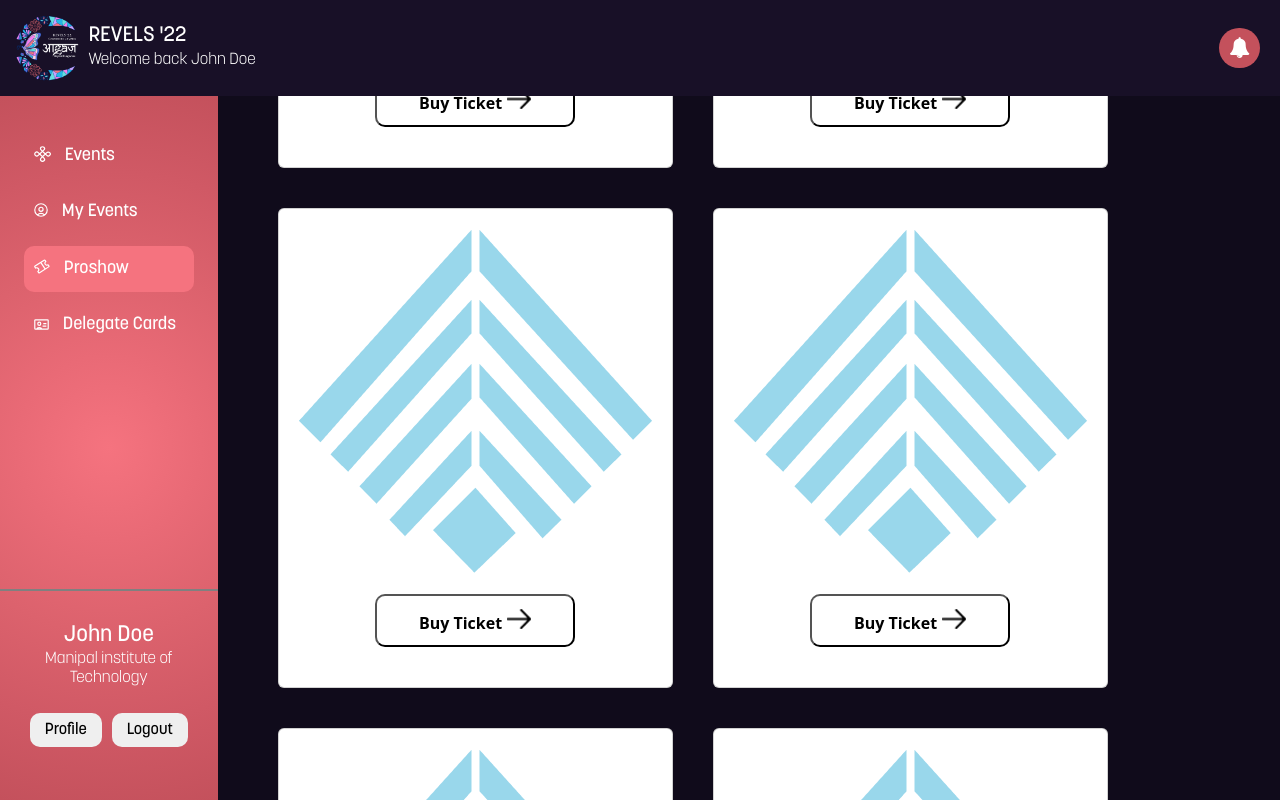
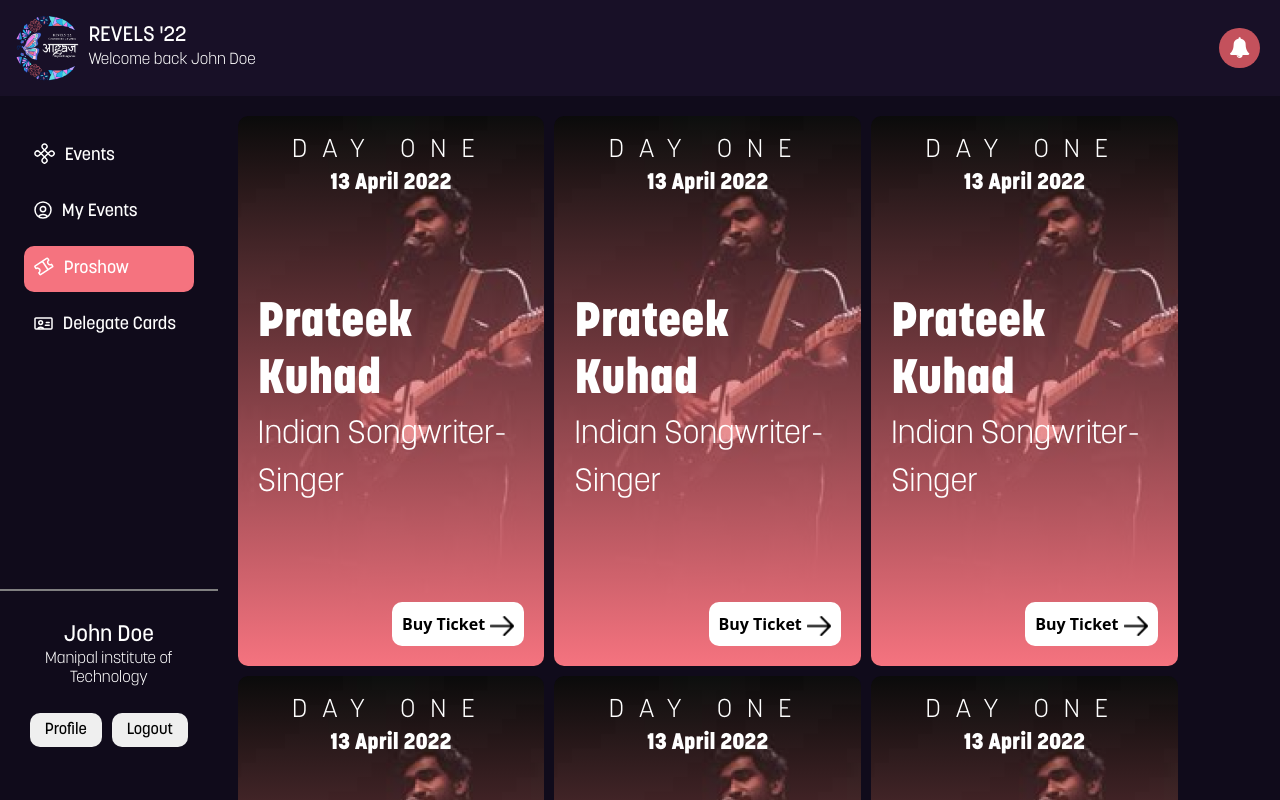
Before and after one commit to abhijeetaman007/Revels-Dashboard, a React (Create React App) app in the folder client/: page /dashboard/proshow in a window 1280 px wide. Built offline with nearby package versions, Linux system fonts and the light colour scheme; no server answers.

Commit message:
modified proshow cards and updated other pages/components

```diff
--- a/client/src/components/EventCard/EventCard.scss
+++ b/client/src/components/EventCard/EventCard.scss
@@ -1,8 +1,7 @@
 $event-card-background: #C6A3FF;
 
 .event-card-wrapper {
-    min-width: calc(83%/2.6);
-    max-width: calc(83%/2.6);
+    width: calc(83%/2.6);
     height: fit-content;
     padding: 25px;
     background-color: $event-card-background;
--- /dev/null
+++ b/client/src/components/ProshowCard/ProshowCard.js
@@ -0,0 +1,31 @@
+import React from "react";
+import "./ProshowCard.scss";
+import ArrowVector from '../../assets/right-arrow.png';
+
+const ProshowCard = () => {
+    return (
+        <div className="proshow-card">
+            <div className="image-wrapper">
+                <div className="gradient">
+                    <div className="proshow-card-header">
+                        <h6 className="font-light">DAY ONE</h6>
+                        <p className="font-heavy">13 April 2022</p>
+                    </div>
+                    <div className="artist-name">
+                        <h2 className="font-heavy">Prateek Kuhad</h2>
+                        <p className="font-light">Indian Songwriter-Singer</p>
+                    </div>
+                    <button>
+                      Buy Ticket
+                      <img
+                        style={{ height: '20px', marginLeft: '5px', marginTop: '3px' }}
+                        src={ArrowVector}
+                      ></img>
+                    </button>
+                </div>
+            </div>
+        </div>
+    )
+}
+
+export default ProshowCard
--- /dev/null
+++ b/client/src/components/ProshowCard/ProshowCard.scss
@@ -0,0 +1,68 @@
+.proshow-card {
+    width: 30%;
+    height: 550px;
+    border-radius: 10px;
+    .image-wrapper {
+        border-radius: 10px;
+        background-image: url("./../../assets/Kuhad.png");
+        height: 100%;
+        width: 100%;
+        .gradient {
+            display: flex;
+            flex-flow: column;
+            align-items: center;
+            justify-content: center;
+            border-radius: 10px;
+            height: 100%;
+            padding: 20px;
+            background: linear-gradient(180deg, rgba(245, 115, 127, 0.08) 0.01%, rgba(0, 0, 0, 0.01) 0.02%, #F5737F 100%);
+            .proshow-card-header {
+                color: white;
+                text-align: center;
+                h6 {
+                    letter-spacing: 15px;
+                    font-size: 1.6rem;
+                }
+                p {
+                    font-size: 1.4rem;
+                }
+            }
+            .artist-name {
+                flex-grow: 1;
+                display: flex;
+                flex-flow: column;
+                align-items: center;
+                justify-content: center;
+                color: white;
+                h2 {
+                    font-size: 3rem;
+                    margin: 0;
+                }
+                p {
+                    margin: 0;
+                    font-size: 2rem;
+                }
+            }
+            button {
+                border: 0;
+                background-color: white;
+                color: black;
+                display: flex;
+                align-self: flex-end;
+                align-items: center;
+                padding: 10px;
+                border-radius: 10px;
+                font-weight: bold;
+            }
+        }
+    }
+    &:hover {
+        border: 3px solid white;
+    }
+}
+
+@media only screen and (max-width: 800px) {
+    .proshow-card {
+        width: 100%;
+    }
+}
--- a/client/src/context/AuthContext.js
+++ b/client/src/context/AuthContext.js
@@ -47,9 +47,8 @@
         password,
         mobileNumber,
         registrationNumber,
-    branch,
+        course,
         college,
-    course,
         state,
         isMahe
     ) => {
@@ -60,7 +59,7 @@
         password,
         mobileNumber,
         registrationNumber,
-        branch,
+        course,
         college,
         course,
         state,
--- a/client/src/pages/AuthPages/Auth.css
+++ b/client/src/pages/AuthPages/Auth.css
@@ -9,8 +9,9 @@
 }
 .login-area {
     background-color: #F7F2FF;
-    height: 100vh;
+    min-height: fit-content;
     width: 100%;
+    overflow-y: scroll;
 }
 .hello-box {
     height: 400px;
--- a/client/src/pages/Layout/Layout.scss
+++ b/client/src/pages/Layout/Layout.scss
@@ -109,8 +109,7 @@
             left: 17%;
             top: 12vh;
             padding: 20px;
-            display: flex;
-            // flex-wrap: wrap;
+            flex-wrap: wrap;
             gap: 10px;
             overflow-y: scroll;
             .aagaz-wrapper {
@@ -158,7 +157,6 @@
             .content-area {
                 left: 0;
                 width: 100%;
-                height: fit-content;
                 flex-direction: column;
             }
         }
--- a/client/src/pages/MyEvents/MyEvents.js
+++ b/client/src/pages/MyEvents/MyEvents.js
@@ -1,10 +1,40 @@
-import React from "react"
-import Layout from "../Layout/Layout"
+import React, { useEffect, useState } from "react"
+import Layout from "../Layout/Layout";
+import axios from "axios";
+import EventCard from "./../../components/EventCard/EventCard";
+import { TOKEN_ID } from "../../utils/constants";
 
 const MyEvents = () => {
+
+    const token = localStorage.getItem(TOKEN_ID);
+    const [events, setEvents] = useState([])
+    useEffect(() => {
+        const getRegEvents = async () => {
+            try {
+                const res
+                    = await axios.get(
+                        "/api/user/event/getevents", {
+                            headers: {
+                                authorization: token
+                            },
+                        }
+                    );
+                setEvents(res.data.data)
+            } catch (error) {
+                console.log(error)
+            }
+        }
+        // getRegEvents();
+    }, [])
     return (
         <Layout activeTab="my-events">
-            My Events
+            {
+                events.map((eventData, index) => {
+                    return (
+                        <EventCard />
+                    )
+                })
+            }
         </Layout>
     )
 }
--- a/client/src/pages/ProfilePage/Profile.js
+++ b/client/src/pages/ProfilePage/Profile.js
@@ -18,10 +18,10 @@
         <i className="fa fa-bell "></i>
       </nav>
       <div className="dash-wrapper">
-        <div className="sidebar">
+        <div className="profile-sidebar">
           <img src={logoWhite} />
         </div>
-        <div className="content-area">
+        <div className="profile-content-area">
         <p className="back-btn">
             <i class="fa fa-angle-left fa-2x"></i> Back to Dashboard
           </p>
--- a/client/src/pages/ProfilePage/Profile.scss
+++ b/client/src/pages/ProfilePage/Profile.scss
@@ -17,7 +17,7 @@
     height: 88vh;
     display: flex;
 
-    .sidebar {
+    .profile-sidebar {
       width: 17%;
       background-image: radial-gradient(
         circle,
@@ -33,7 +33,7 @@
         width: 80%;
       }
     }
-    .content-area {
+    .profile-content-area {
       color: $text-color;
       .back-btn {
         color: white;
@@ -109,7 +109,6 @@
           }
         }
         .drivelink {
-
           input {
             color: white;
             background-color: rgba(81, 109, 216, 0.26);
--- a/client/src/pages/Proshow/Proshow.js
+++ b/client/src/pages/Proshow/Proshow.js
@@ -1,83 +1,19 @@
 import React from 'react';
 import Layout from '../Layout/Layout';
-import ArrowVector from '../../assets/right-arrow.png';
-import imgg from '../../assets/blue.png';
+import ProshowCard from '../../components/ProshowCard/ProshowCard';
 const Proshow = () => {
   return (
     <Layout activeTab="proshow">
       <div className="proshow">
-        <div className="card">
-          <img src={imgg}></img>
-          <center>
-            <button>
-              Buy Ticket
-              <img
-                style={{ height: '20px', marginLeft: '5px', marginTop: '3px' }}
-                src={ArrowVector}
-              ></img>
-            </button>
-          </center>
-        </div>
-        <div className="card">
-          <img src={imgg}></img>
-          <center>
-            <button>
-              Buy Ticket
-              <img
-                style={{ height: '20px', marginLeft: '5px', marginTop: '3px' }}
-                src={ArrowVector}
-              ></img>
-            </button>
-          </center>
-        </div>
-        <div className="card">
-          <img src={imgg}></img>
-          <center>
-            <button>
-              Buy Ticket
-              <img
-                style={{ height: '20px', marginLeft: '5px', marginTop: '3px' }}
-                src={ArrowVector}
-              ></img>
-            </button>
-          </center>
-        </div>
-        <div className="card">
-          <img src={imgg}></img>
-          <center>
-            <button>
-              Buy Ticket
-              <img
-                style={{ height: '20px', marginLeft: '5px', marginTop: '3px' }}
-                src={ArrowVector}
-              ></img>
-            </button>
-          </center>
-        </div>
-        <div className="card">
-          <img src={imgg}></img>
-          <center>
-            <button>
-              Buy Ticket
-              <img
-                style={{ height: '20px', marginLeft: '5px', marginTop: '3px' }}
-                src={ArrowVector}
-              ></img>
-            </button>
-          </center>
-        </div>
-        <div className="card">
-          <img src={imgg}></img>
-          <center>
-            <button>
-              Buy Ticket
-              <img
-                style={{ height: '20px', marginLeft: '5px', marginTop: '3px' }}
-                src={ArrowVector}
-              ></img>
-            </button>
-          </center>
-        </div>
+        <ProshowCard />
+        <ProshowCard />
+        <ProshowCard />
+        <ProshowCard />
+        <ProshowCard />
+        <ProshowCard />
+        <ProshowCard />
+        <ProshowCard />
+        <ProshowCard />
       </div>
     </Layout>
   );
--- a/client/src/styles/_proshow.scss
+++ b/client/src/styles/_proshow.scss
@@ -2,19 +2,10 @@
   display: flex;
   flex-wrap: wrap;
   height: fit-content;
-  margin: 20px;
-  .card {
-    padding: 20px;
-    margin: 20px;
-    background-image: ('../assets/aagaz.png');
-    button {
-      margin: 20px;
-      width: 200px;
-      background-color: white;
-      color: black;
-      padding: 10px 20px 10px 20px;
-      border-radius: 10px;
-      font-weight: bold;
-    }
+  gap: 10px;
+}
+@media only screen and (max-width: 800px) {
+  .proshow {
+    flex-direction: column;
   }
 }
```
Also changed, not shown: client/src/assets/Kuhad.png (added). Lines whose indentation alone changed are shown as unchanged.
